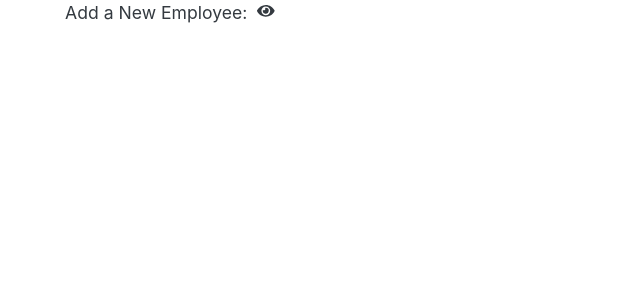
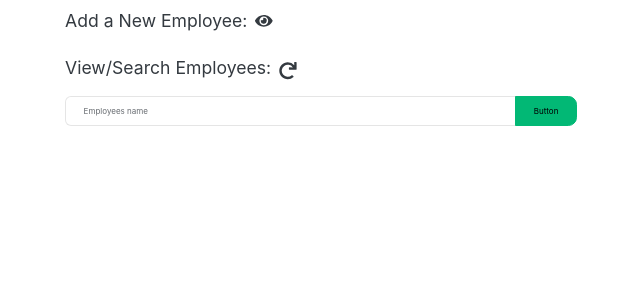
Before and after one commit to frankieavina/employee-directory-project, a React (Create React App) app: page / in a window 1280 px wide. Shown: the top 300 px of the page, without its empty margins (63-703 px from the left). Built offline with nearby package versions, Linux system fonts and the light colour scheme; no server answers.

Commit message:
Adding Search Bar

```diff
--- a/src/App.css
+++ b/src/App.css
@@ -36,8 +36,7 @@
   }
 
   svg{
-    margin-left: 10px;
-    margin-top: 2px;
+    margin: 0.75rem 0.5rem 0.5rem 0;
   }
 
   svg:hover{
@@ -50,3 +49,17 @@
     width: 80%;
   }
   /* --------------------------------------------------------------------------------------------------- */
+  /* ---------------------------------- Search Bar CSS ------------------------------------------------- */
+  .searchBar{
+    display:flex;
+    margin: 0.5rem 0.5rem 0.5rem 0;
+    width: 50%;
+  }
+
+  h8{
+    margin: 0.5rem 0.5rem 0.5rem 0;
+  }
+
+  .headerSearchBar{
+    margin: 0.5rem 0.5rem 0.5rem 0;
+  }
--- a/src/App.js
+++ b/src/App.js
@@ -6,9 +6,8 @@ import Button from './components/employee-create/CreateButton';
 import Form from './components/employee-create/CreateForm';
 import Input from './components/employee-create/CreateInput';
 import initialFields from './data';
-import { FaEye, FaEyeSlash } from 'react-icons/fa';
-
-
+import { FaEye, FaEyeSlash, FaRedo} from 'react-icons/fa';
+import SearchBar from './components/SearchComponent/SearchBar';
 
 
 function App() {
@@ -62,6 +61,10 @@ function App() {
       setShowForm(!showForm);
   }
 
+  const handleSearch = (e) =>{
+    console.log(e.target.value);
+  }
+
   return (
       <div className="newEmployeeBody">
         <div className='headerNewEmployee'>
@@ -96,13 +99,18 @@ function App() {
                   />
                 )
               )}
-              <Button type="submit" disabled={formIsInvalid} className={!formIsInvalid ? 'btn btn-info mt-3 addPerBtn' : 'btn btn-secondary disabled mt-3 addPerBtn'}>
+              <Button type="submit" disabled={formIsInvalid} className={!formIsInvalid ? 'btn btn-info mt-3 addPerBtn text-black' : 'btn btn-secondary disabled mt-3 addPerBtn'}>
                 Add New Employee
               </Button>
             </Form>
           </div>
         </div>
         }
+        <div className='headerSearchBar'>
+          <Header type='h8'>View/Search Employees:</Header>
+          <FaRedo onClick={handleShowCard}/>
+        </div>
+        <SearchBar onClick={handleSearch}/>
       </div>
   );
 }
--- /dev/null
+++ b/src/components/SearchComponent/SearchBar.jsx
@@ -0,0 +1,14 @@
+import React from 'react'
+
+function SearchBar() {
+  return (
+    <div className="form-group searchBar">
+        <div className="input-group mb-3">
+            <input type="text" className="form-control searchInput" placeholder="Employees name" aria-label="Employees name" aria-describedby="button-addon2"/>
+            <button className="btn btn-success searchButton text-black" type="button" id="button-addon2">Button</button>
+        </div>
+    </div>
+  )
+}
+
+export default SearchBar
--- a/src/index.css
+++ b/src/index.css
@@ -25,3 +25,10 @@ code {
   font-size: 0.5rem;
 }
 /* -------------------------------------------------------------------------------------------- */
+.searchInput{
+  font-size: 0.5rem;
+}
+
+.searchButton{
+  font-size: 0.5rem;
+}
```
